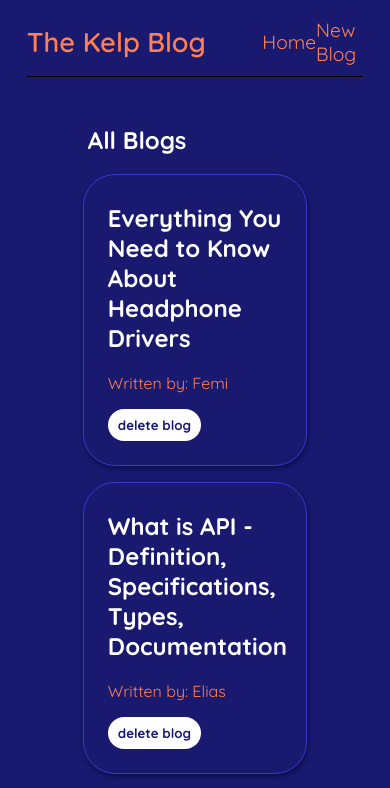
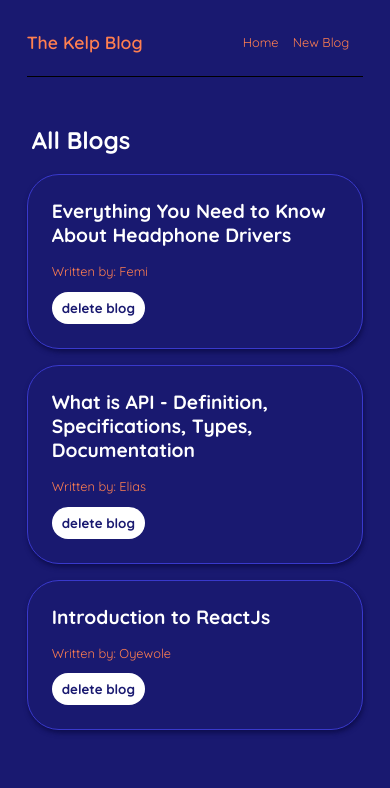
Before and after one commit to KingElias-1/kelp-blog, a React (Create React App) app: page / in a window 390 px wide. Shown: the top 788 px of the page. Built offline with nearby package versions, Linux system fonts and the light colour scheme; data requests are answered from the project's data file.

Commit message:
responsive code added

```diff
--- a/public/index.html
+++ b/public/index.html
@@ -24,7 +24,7 @@
       work correctly both with client-side routing and a non-root public URL.
       Learn how to configure a non-root public URL by running `npm run build`.
     -->
-    <title>React App</title>
+    <title>The Kelp Blog</title>
   </head>
   <body>
     <noscript>You need to enable JavaScript to run this app.</noscript>
--- a/src/index.css
+++ b/src/index.css
@@ -205,3 +205,43 @@ h1{
   color: coral;
   text-decoration: none;
 }
+
+@media (max-width: 960px){
+  .error img{
+    max-width: 40%;
+  }
+
+  .loading{
+    font-size: 1.4rem;
+  }
+}
+
+@media (max-width: 450px){
+  .error img{
+    max-width: 50%;
+  }
+
+  .loading{
+    font-size: 1rem;
+  }
+
+  .content{
+    width: 90%;
+  }
+
+  .blog-preview h2{
+    font-size: 1.2rem;
+  }.blog-preview p{
+    font-size: .8rem;
+  }
+
+  .navbar h1{
+    font-weight: 600;
+    font-size: 1.1rem;
+  }.navbar .links{
+    width: 40%;
+  }
+  .navbar .links a{
+    font-size: .8rem;
+  }
+}
```
Also changed, not shown: firebase.json.
